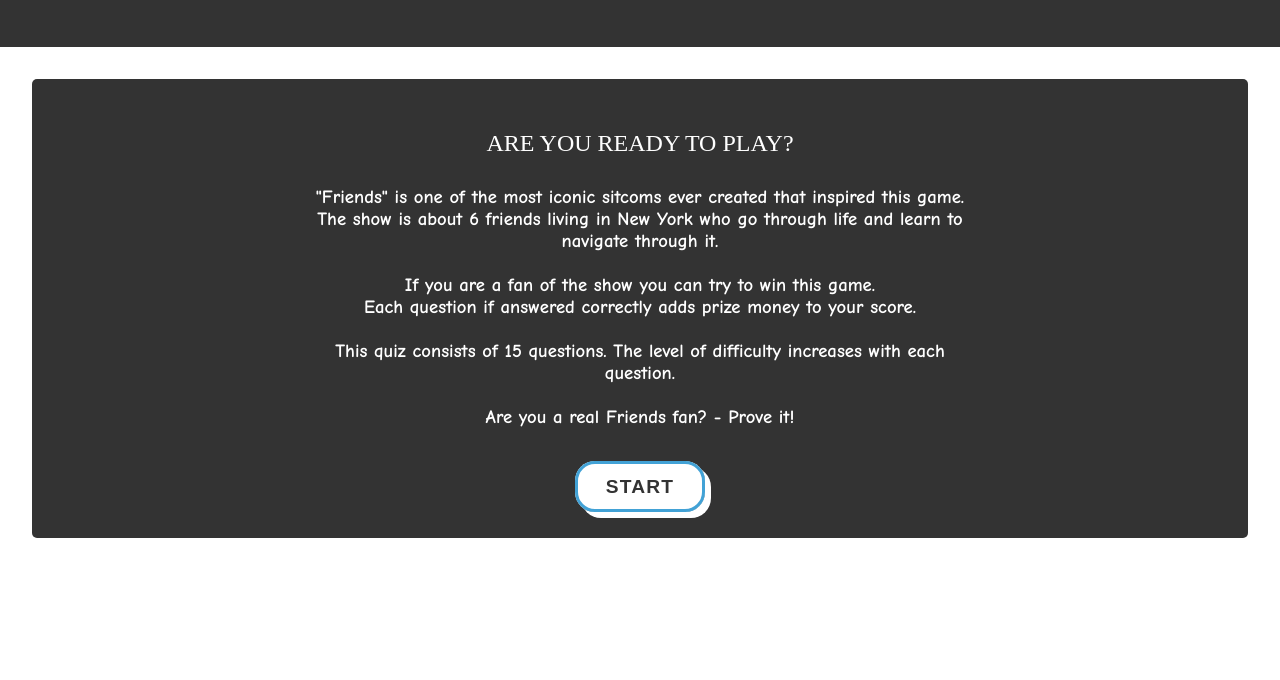
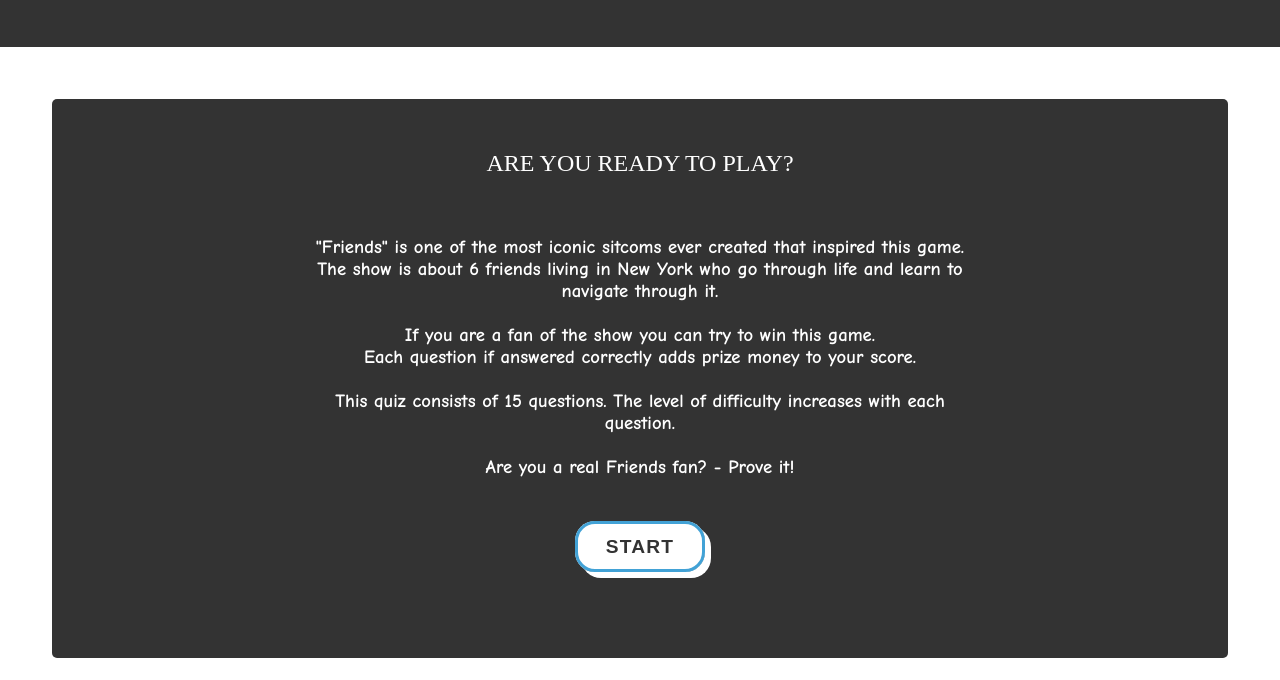
Before and after one commit to nevenaAtanasova/Friends---quiz, a plain HTML site: page index.html in a window 1280 px wide. Shown: the part 120-800 px from the top of the page. Drawn offline with Linux system fonts and the light colour scheme.

Commit message:
Final touches

```diff
--- a/css/style.css
+++ b/css/style.css
@@ -59,12 +59,13 @@
     display:inline-block;
     border: 2rem solid white;
     /*justify-content: center;*/
-    /*padding: 30px 20px;*/
+    padding: 20px 20px;
     overflow: hidden;
 
 }
 
 #home {
+
     background-color: #333333;
     padding: 40px;
     border-radius: 5px;
@@ -74,6 +75,7 @@
     font-family: "Gabriel Weiss' Friends Font";
     font-weight: normal;
     font-style: normal;
+    padding-bottom: 30px;
 }
 
 #intro {
@@ -88,7 +90,8 @@
 }
 
 #button {
-    padding-top: 30px;
+    padding-top: 40px;
+    padding-bottom:60px;
 }
 .btn {
     background-color: white;
```
